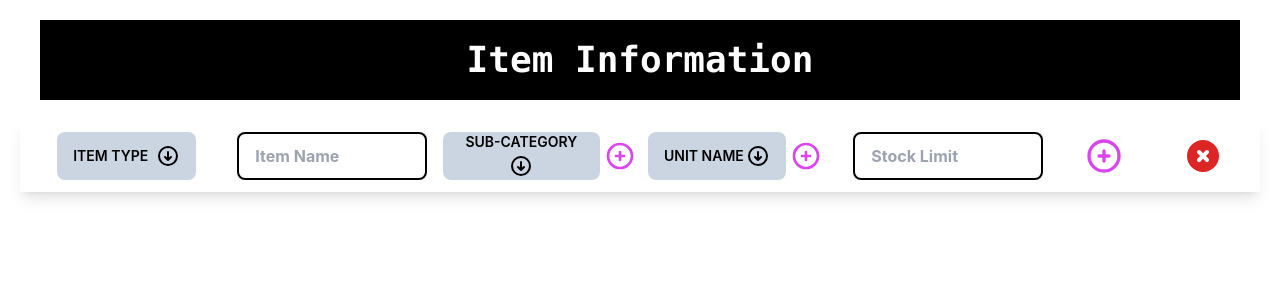
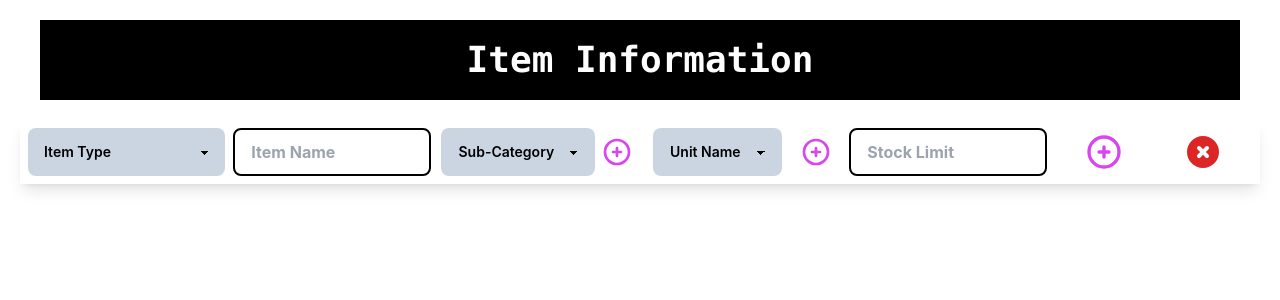
Before and after one commit to Sanjidk/jobtask-iteminfo-frontend, a React (Create React App) app: page / in a window 1280 px wide. Shown: the top 300 px of the page. Built offline with nearby package versions, Linux system fonts and the light colour scheme.

Commit message:
Select item part done

```diff
--- a/src/pages/ItemInfo.js
+++ b/src/pages/ItemInfo.js
@@ -6,67 +6,60 @@ const ItemInfo = () => {
             <h1 className='text-4xl font-mono font-bold m-5 bg-black text-white p-5'>Item Information</h1>
 
             <div className="grid grid-cols-6 gap-2 shadow-lg p-2 font-bold">
-                <div className="dropdown">
-                    <label  tabIndex="0" className="btn m-1 text-black hover:text-white border-0 bg-slate-300">Item Type
-                        <svg xmlns="http://www.w3.org/2000/svg" className="h-6 w-6 ml-2" fill="none" viewBox="0 0 24 24" stroke="currentColor"  strokeWidth="2">
-                            <path  strokeLinecap="round"  strokeLinejoin="round" d="M15 13l-3 3m0 0l-3-3m3 3V8m0 13a9 9 0 110-18 9 9 0 010 18z" />
-                        </svg>
-
-                    </label>
-                    <ul  tabIndex="0" className="dropdown-content menu p-2 shadow bg-slate-600 text-white rounded-box w-52">
-                        <li><a>Item 1</a></li>
-                    </ul>
-
+                <div>
+                    <select className="select w-full max-w-xs text-black hover:text-white border-0 bg-slate-300 hover:bg-black">
+                        <option disabled selected>Item Type</option>
+                        <option>Han Solo</option>
+                        <option>Boom</option>
+                    </select>
                 </div>
 
-                <div className='p-1'>
+                <div>
                     <input type="text" placeholder="Item Name" className="border-2 border-black input input-bordered w-full max-w-xs" />
                 </div>
 
-                <div className='flex'>
-                    <div className="dropdown">
-                        <label  tabIndex="0" className="btn m-1 text-black hover:text-white border-0 bg-slate-300">Sub-Category
-                            <svg xmlns="http://www.w3.org/2000/svg" className="w-6" fill="none" viewBox="0 0 24 24" stroke="currentColor"  strokeWidth="2">
-                                <path  strokeLinecap="round"  strokeLinejoin="round" d="M15 13l-3 3m0 0l-3-3m3 3V8m0 13a9 9 0 110-18 9 9 0 010 18z" />
-                            </svg>
-                        </label>
-                        <ul  tabIndex="0" className="dropdown-content menu p-2 shadow bg-slate-600 text-white rounded-box w-52">
-                            <li><a>Item 2</a></li>
-                        </ul>
+                <div className='flex justify-around'>
+                    <div>
+                        <select className="select w-full max-w-xs text-black hover:text-white bg-slate-300 hover:bg-black">
+                            <option disabled selected>Sub-Category</option>
+                            <option>Han Solo</option>
+                            <option>Boom</option>
+                        </select>
                     </div>
-                    <button>
-                            <svg xmlns="http://www.w3.org/2000/svg" className="w-8 text-fuchsia-500	" fill="none" viewBox="0 0 24 24" stroke="currentColor"  strokeWidth="2">
-                                <path  strokeLinecap="round"  strokeLinejoin="round" d="M12 9v3m0 0v3m0-3h3m-3 0H9m12 0a9 9 0 11-18 0 9 9 0 0118 0z" />
+                    <div>
+                        <button className='mt-2'>
+                            <svg xmlns="http://www.w3.org/2000/svg" className="w-8 text-fuchsia-500	" fill="none" viewBox="0 0 24 24" stroke="currentColor" strokeWidth="2">
+                                <path strokeLinecap="round" strokeLinejoin="round" d="M12 9v3m0 0v3m0-3h3m-3 0H9m12 0a9 9 0 11-18 0 9 9 0 0118 0z" />
                             </svg>
                         </button>
+                    </div>
                 </div>
-                <div className='flex'>
-                    <div className="dropdown">
-                        <label  tabIndex="0" className="btn m-1 text-black hover:text-white border-0 bg-slate-300">Unit Name
-                            <svg xmlns="http://www.w3.org/2000/svg" className="w-6 ml-0.5" fill="none" viewBox="0 0 24 24" stroke="currentColor"  strokeWidth="2">
-                                <path  strokeLinecap="round"  strokeLinejoin="round" d="M15 13l-3 3m0 0l-3-3m3 3V8m0 13a9 9 0 110-18 9 9 0 010 18z" />
-                            </svg>
-                        </label>
-                        <ul  tabIndex="0" className="dropdown-content menu p-2 shadow bg-slate-600 text-white rounded-box w-52">
-                            <li><a>Item 2</a></li>
-                        </ul>
+
+                <div className='flex justify-around'>
+                    <div>
+                        <select className="select w-full max-w-xs text-black hover:text-white bg-slate-300 hover:bg-black">
+                            <option disabled selected>Unit   Name</option>
+                            <option>Han Solo</option>
+                            <option>Boom</option>
+                        </select>
                     </div>
-                    <button>
-                            <svg xmlns="http://www.w3.org/2000/svg" className="w-8 text-fuchsia-500	" fill="none" viewBox="0 0 24 24" stroke="currentColor"  strokeWidth="2">
-                                <path  strokeLinecap="round"  strokeLinejoin="round" d="M12 9v3m0 0v3m0-3h3m-3 0H9m12 0a9 9 0 11-18 0 9 9 0 0118 0z" />
+                    <div>
+                        <button className='mt-2'>
+                            <svg xmlns="http://www.w3.org/2000/svg" className="w-8 text-fuchsia-500	" fill="none" viewBox="0 0 24 24" stroke="currentColor" strokeWidth="2">
+                                <path strokeLinecap="round" strokeLinejoin="round" d="M12 9v3m0 0v3m0-3h3m-3 0H9m12 0a9 9 0 11-18 0 9 9 0 0118 0z" />
                             </svg>
                         </button>
+                    </div>
                 </div>
 
-
-                <div className='p-1'>
+                <div>
                     <input type="number" placeholder="Stock Limit" className="border-2 border-black input input-bordered w-full max-w-xs" />
                 </div>
 
                 <div className='flex justify-around'>
                     <button>
-                        <svg xmlns="http://www.w3.org/2000/svg" className="w-10 text-fuchsia-500	" fill="none" viewBox="0 0 24 24" stroke="currentColor"  strokeWidth="2">
-                            <path  strokeLinecap="round"  strokeLinejoin="round" d="M12 9v3m0 0v3m0-3h3m-3 0H9m12 0a9 9 0 11-18 0 9 9 0 0118 0z" />
+                        <svg xmlns="http://www.w3.org/2000/svg" className="w-10 text-fuchsia-500	" fill="none" viewBox="0 0 24 24" stroke="currentColor" strokeWidth="2">
+                            <path strokeLinecap="round" strokeLinejoin="round" d="M12 9v3m0 0v3m0-3h3m-3 0H9m12 0a9 9 0 11-18 0 9 9 0 0118 0z" />
                         </svg>
                     </button>
                     <button>
@@ -74,14 +67,8 @@ const ItemInfo = () => {
                             <path fillRule="evenodd" d="M10 18a8 8 0 100-16 8 8 0 000 16zM8.707 7.293a1 1 0 00-1.414 1.414L8.586 10l-1.293 1.293a1 1 0 101.414 1.414L10 11.414l1.293 1.293a1 1 0 001.414-1.414L11.414 10l1.293-1.293a1 1 0 00-1.414-1.414L10 8.586 8.707 7.293z" clipRule="evenodd" />
                         </svg>
                     </button>
-
-
-
-
                 </div>
-
             </div>
-
         </div>
     );
 };
```
